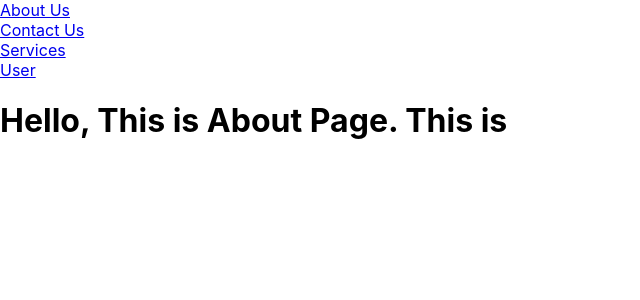
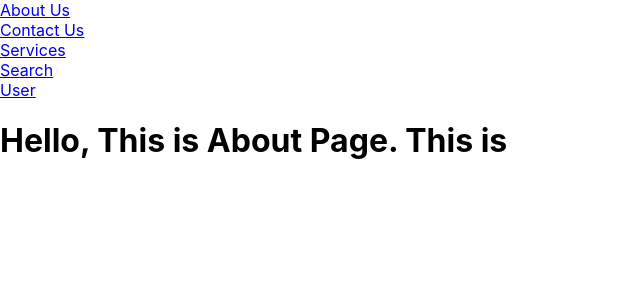
Before and after one commit to ankitmittal4/React_practice, a React (Create React App) app in the folder react_router/: page / in a window 1280 px wide. Shown: the top 300 px of the page, without its empty margins (0-640 px from the left). Built offline with nearby package versions, Linux system fonts and the light colour scheme.

Commit message:
add search bar

```diff
--- a/react_router/src/App.js
+++ b/react_router/src/App.js
@@ -3,6 +3,7 @@ import { Route, Routes } from "react-router-dom";
 
 import About from "./About";
 import Contact from "./Contact";
+import Search from "./Search";
 import Menu from "./Menu";
 import Services from "./Services";
 import Error from "./Error";
@@ -17,6 +18,7 @@ const App = () => {
         {/* <Route exact path="/" render={() => <About name="About" />} /> */}
         <Route exact path="/contact" element={<Contact />} />
         <Route exact path="/services/:category" element={<Services />} />
+        <Route exact path="/search" element={<Search />} />
         {/* <Route exact path="/explore/:category" element={<Services />} /> */}
         {/* <Route exact path="/user" element={<User />} /> */}
         <Route exact path="/user/:name/:course" element={<User />} />
--- a/react_router/src/Menu.jsx
+++ b/react_router/src/Menu.jsx
@@ -11,6 +11,7 @@ const Menu = () => {
         Contact Us
       </NavLink>
       <br></br>
+
       <NavLink
         exact="true"
         to="/services/machine Learning"
@@ -19,6 +20,12 @@ const Menu = () => {
         Services
       </NavLink>
       <br></br>
+      <NavLink exact="true" to="/search" activeclassname="active_class">
+        Search
+      </NavLink>
+
+      <br></br>
+
       <NavLink
         exact="true"
         to="/user/ankit/B.Tech"
--- /dev/null
+++ b/react_router/src/Search.jsx
@@ -0,0 +1,5 @@
+import React from "react";
+const Seacrh = () => {
+  return <></>;
+};
+export default Seacrh;
```
